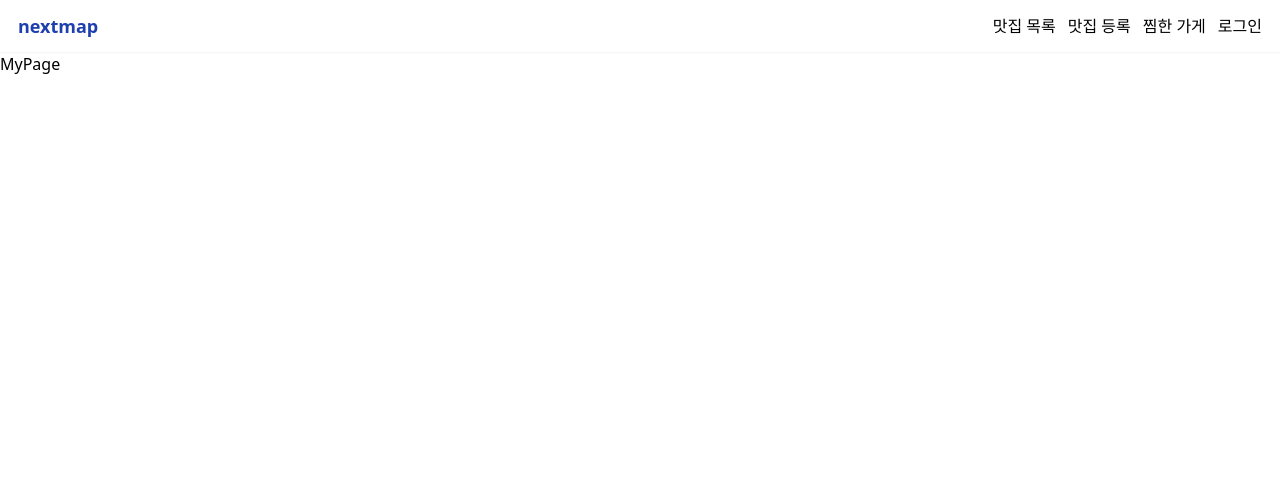
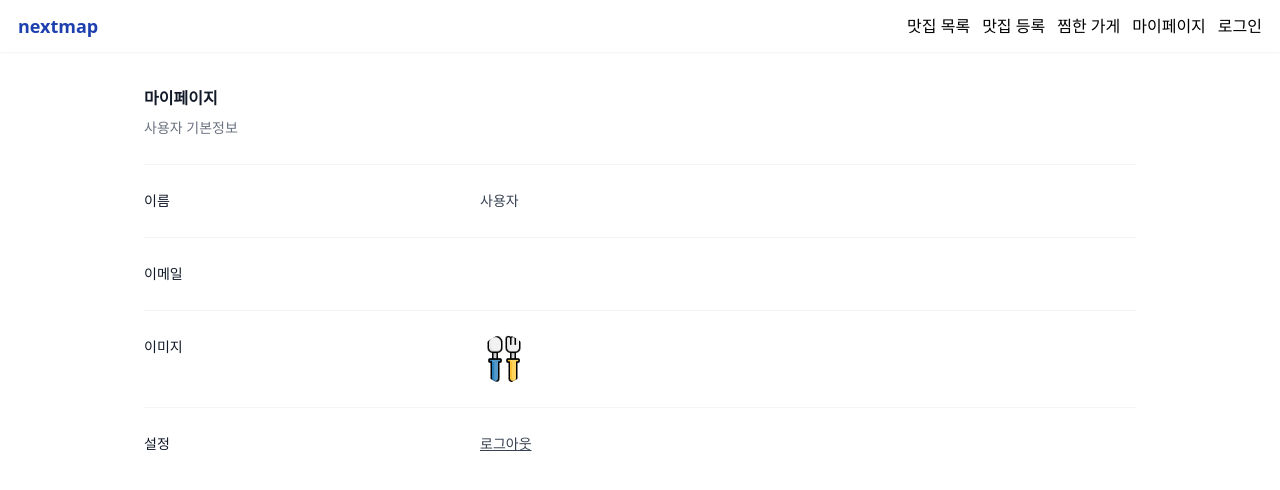
Before and after one commit to CEJSH/next-map, a Next.js app: page /users/mypage in a window 1280 px wide. Shown: the top 490 px of the page. Built offline with nearby package versions, Linux system fonts and the light colour scheme; no server answers.

Commit message:
마이페이지

```diff
--- a/src/components/Navbar.tsx
+++ b/src/components/Navbar.tsx
@@ -24,8 +24,15 @@
           <Link href="/users/likes" className="navbar__list--item">
             찜한 가게
           </Link>
+          <Link href="/users/mypage" className="navbar__list--item">
+            마이페이지
+          </Link>
           {status === "authenticated" ? (
-            <button type="button" onClick={() => signOut()}>
+            <button
+              className="navbar__list--item"
+              type="button"
+              onClick={() => signOut()}
+            >
               로그아웃
             </button>
           ) : (
@@ -57,12 +64,25 @@
               <Link href="/users/likes" className="navbar__list--item--mobile">
                 찜한 가게
               </Link>
-              <Link
-                href="/api/auth/signin"
-                className="navbar__list--item--mobile"
-              >
-                로그인
+              <Link href="/users/mypage" className="navbar__list--item--mobile">
+                마이페이지
               </Link>
+              {status === "authenticated" ? (
+                <button
+                  className="navbar__list--item--mobile"
+                  type="button"
+                  onClick={() => signOut()}
+                >
+                  로그아웃
+                </button>
+              ) : (
+                <Link
+                  href="/api/auth/signin"
+                  className="navbar__list--item--mobile"
+                >
+                  로그인
+                </Link>
+              )}
             </div>
           </div>
         )}
--- a/src/pages/index.tsx
+++ b/src/pages/index.tsx
@@ -18,10 +18,9 @@
   );
 }
 
-export async function getStaticProps() {
+export async function getServerSideProps() {
   const stores = await axios(`${process.env.NEXT_PUBLIC_API_URL}/api/stores/`);
   return {
     props: { stores: stores.data },
-    revalidate: 60 * 60,
   };
 }
--- a/src/pages/users/mypage.tsx
+++ b/src/pages/users/mypage.tsx
@@ -1,7 +1,68 @@
-export default function MyPage() {
+/* eslint-disable @next/next/no-img-element */
+import { useSession, signOut } from "next-auth/react";
+
+export default function Example() {
+  const { data: session } = useSession();
   return (
-    <div>
-      <h1>MyPage</h1>
+    <div className="md:max-w-5xl mx-auto px-4 py-8">
+      <div className="px-4 sm:px-0">
+        <h3 className="text-base font-semibold leading-7 text-gray-900">
+          마이페이지
+        </h3>
+        <p className="mt-1 max-w-2xl text-sm leading-6 text-gray-500">
+          사용자 기본정보
+        </p>
+      </div>
+      <div className="mt-6 border-t border-gray-100">
+        <dl className="divide-y divide-gray-100">
+          <div className="px-4 py-6 sm:grid sm:grid-cols-3 sm:gap-4 sm:px-0">
+            <dt className="text-sm font-medium leading-6 text-gray-900">
+              이름
+            </dt>
+            <dd className="mt-1 text-sm leading-6 text-gray-700 sm:col-span-2 sm:mt-0">
+              {session?.user.name ?? "사용자"}
+            </dd>
+          </div>
+          <div className="px-4 py-6 sm:grid sm:grid-cols-3 sm:gap-4 sm:px-0">
+            <dt className="text-sm font-medium leading-6 text-gray-900">
+              이메일
+            </dt>
+            <dd className="mt-1 text-sm leading-6 text-gray-700 sm:col-span-2 sm:mt-0">
+              {session?.user.email}
+            </dd>
+          </div>
+          <div className="px-4 py-6 sm:grid sm:grid-cols-3 sm:gap-4 sm:px-0">
+            <dt className="text-sm font-medium leading-6 text-gray-900">
+              이미지
+            </dt>
+            <dd className="mt-1 text-sm leading-6 text-gray-700 sm:col-span-2 sm:mt-0">
+              <img
+                alt="profileImage"
+                width={48}
+                height={48}
+                className="rounded-full"
+                src={session?.user.image || "/images/markers/default.png"}
+              />
+            </dd>
+          </div>
+          <div className="px-4 py-6 sm:grid sm:grid-cols-3 sm:gap-4 sm:px-0">
+            <dt className="text-sm font-medium leading-6 text-gray-900">
+              설정
+            </dt>
+            <dd className="mt-1 text-sm leading-6 text-gray-700 sm:col-span-2 sm:mt-0">
+              <button
+                type="button"
+                className="underline hover:text-gray-500"
+                onClick={() => {
+                  signOut();
+                }}
+              >
+                로그아웃
+              </button>
+            </dd>
+          </div>
+        </dl>
+      </div>
     </div>
   );
 }
--- a/src/styles/globals.css
+++ b/src/styles/globals.css
@@ -32,7 +32,7 @@
 
 @media only screen and (max-width: 600px) {
   .navbar--mobile {
-    @apply fixed w-full text-white h-screen top-[52px] bg-blue-800;
+    @apply fixed w-full text-white h-screen top-[52px] bg-blue-800 z-[100];
   }
 
   .navbar__list {
```
